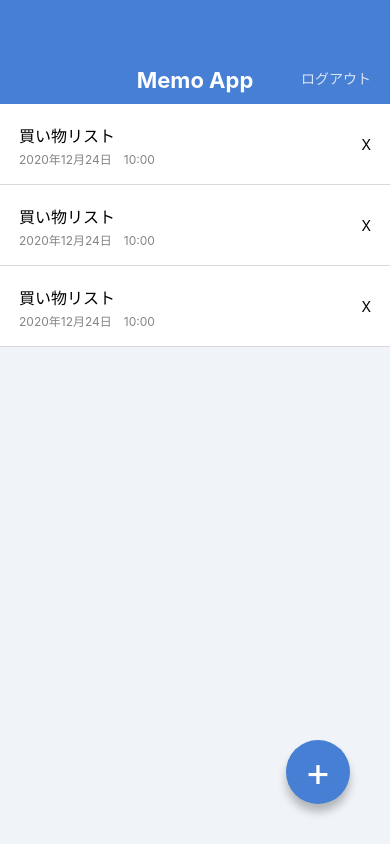
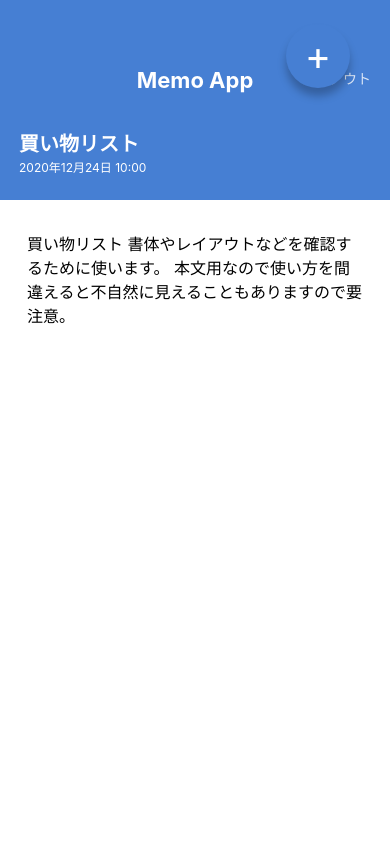
Before and after one commit to indanameofluv/MemoApp2, a React Native app: screen / in a window 390 px wide. Built offline with nearby package versions, Linux system fonts and the light colour scheme.

Commit message:
Create MemoDetailScreen

```diff
--- a/App.jsx
+++ b/App.jsx
@@ -1,28 +1,11 @@
 import React from 'react';
 import { StyleSheet, View, } from 'react-native';
 
-import AppBar from "./src/components/AppBar";
-import MemoList from "./src/components/MemoList";
-import CircleButton from "./src/components/CircleButton";
+import MemoListScreen from './src/screens/MemoListScreen';
+import MemoDetailScreen from './src/screens/MemoDetailScreen';
 
 export default function App() {
   return (
-    <View style={styles.container}>
-
-      <AppBar/>
-      <MemoList/>
-      <CircleButton>+</CircleButton>
-    </View>
+    <MemoDetailScreen />
   );
 }
-
-const styles = StyleSheet.create({
-  container: {
-    flex: 1,
-    backgroundColor: '#F0F4F8',
-
-  },
-
-
-
-});
--- a/src/components/CircleButton.jsx
+++ b/src/components/CircleButton.jsx
@@ -1,11 +1,11 @@
-import React from "react";
-import {View, Text, StyleSheet }from "react-native";
-import { string } from "prop-types";
+import React from 'react';
+import { View, Text, StyleSheet } from 'react-native';
+import { string, shape } from 'prop-types';
 
 export default function CircleButton(props) {
-    const { children } = props;
+  const { children, style } = props;
   return (
-        <View style={styles.circleButton}>
+    <View style={[styles.circleButton, style]}>
       <Text style={styles.circleButtonLabel}>{children}</Text>
     </View>
   );
@@ -13,28 +13,33 @@
 
 CircleButton.propTypes = {
   children: string.isRequired,
+  style: shape(),
+};
+
+CircleButton.defaultProps = {
+  style: null,
 };
 
 const styles = StyleSheet.create({
-    circleButton:{
-        backgroundColor: "#467FD3",
+  circleButton: {
+    backgroundColor: '#467FD3',
     width: 64,
     height: 64,
     borderRadius: 32,
-        justifyContent: "center",
-        alignItems: "center",
-        position: "absolute",
+    justifyContent: 'center',
+    alignItems: 'center',
+    position: 'absolute',
     right: 40,
     bottom: 40,
-        shadowColor: "#000000",
-        shadowOffset: {width: 0, height: 8},
+    shadowColor: '#000000',
+    shadowOffset: { width: 0, height: 8 },
     shadowOpacity: 0.25,
     shadowRadius: 8,
   },
-      circleButtonLabel:{
-        color:"#ffffff",
+  circleButtonLabel: {
+    color: '#ffffff',
     fontSize: 40,
     lineHeight: 40,
     elevation: 8, ///androidのみ対応のもの影がつくよ〜
-      }
-})
+  },
+});
--- /dev/null
+++ b/src/screens/MemoDetailScreen.jsx
@@ -0,0 +1,61 @@
+import React from 'react';
+import {
+  View, Text, StyleSheet, ScrollView,
+} from 'react-native';
+
+import AppBar from '../components/AppBar';
+import CircleButton from '../components/CircleButton';
+
+export default function MemoDetailScreen() {
+  return (
+    <View style={styles.container}>
+      <AppBar />
+      <View style={styles.memoHeader}>
+        <Text style={styles.memoTitle}>買い物リスト</Text>
+        <Text style={styles.memoDate}>2020年12月24日 10:00</Text>
+      </View>
+      <ScrollView style={styles.memoBody}>
+        <Text style={styles.memoText}>
+          買い物リスト
+          書体やレイアウトなどを確認するために使います。
+          本文用なので使い方を間違えると不自然に見えることもありますので要注意。
+        </Text>
+      </ScrollView>
+      <CircleButton style={{ top: 24 }}>+</CircleButton>
+    </View>
+  );
+}
+
+const styles = StyleSheet.create({
+  container: {
+    flex: 1,
+    backgroundColor: '#ffffff',
+  },
+  memoHeader: {
+    backgroundColor: '#467FD3',
+    height: 96,
+    justifyContent: 'center',
+    paddingVertical: 24,
+    paddingHorizontal: 19,
+  },
+  memoTitle: {
+    color: '#ffffff',
+    fontSize: 20,
+    lineHeight: 32,
+    fontWeight: 'bold',
+  },
+  memoDate: {
+    color: '#ffffff',
+    fontSize: 12,
+    lineHeight: 16,
+  },
+  memoBody: {
+    paddingVertical: 32,
+    paddingHorizontal: 27,
+  },
+  memoText: {
+    fontSize: 16,
+    lineHeight: 24,
+  },
+
+});
--- /dev/null
+++ b/src/screens/MemoListScreen.jsx
@@ -0,0 +1,23 @@
+import React from 'react';
+import { View, StyleSheet } from 'react-native';
+
+import AppBar from '../components/AppBar';
+import MemoList from '../components/MemoList';
+import CircleButton from '../components/CircleButton';
+
+export default function MemoListScreen() {
+  return (
+    <View style={styles.container}>
+      <AppBar />
+      <MemoList />
+      <CircleButton>+</CircleButton>
+    </View>
+  );
+}
+
+const styles = StyleSheet.create({
+  container: {
+    flex: 1,
+    backgroundColor: '#F0F4F8',
+  },
+});
```
Lines whose indentation alone changed are shown as unchanged.
